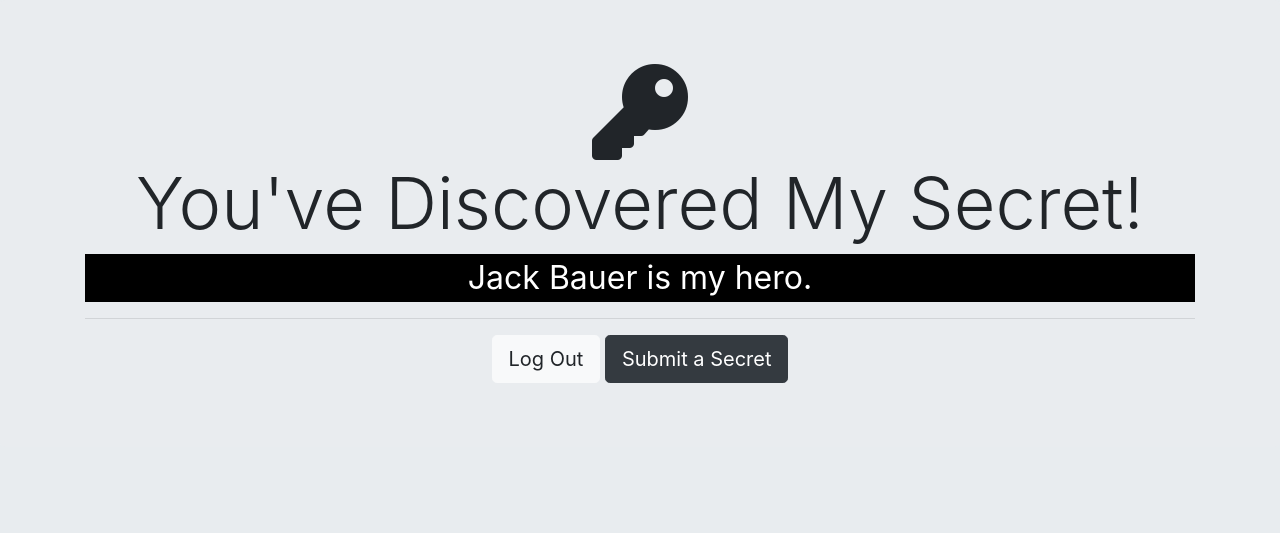
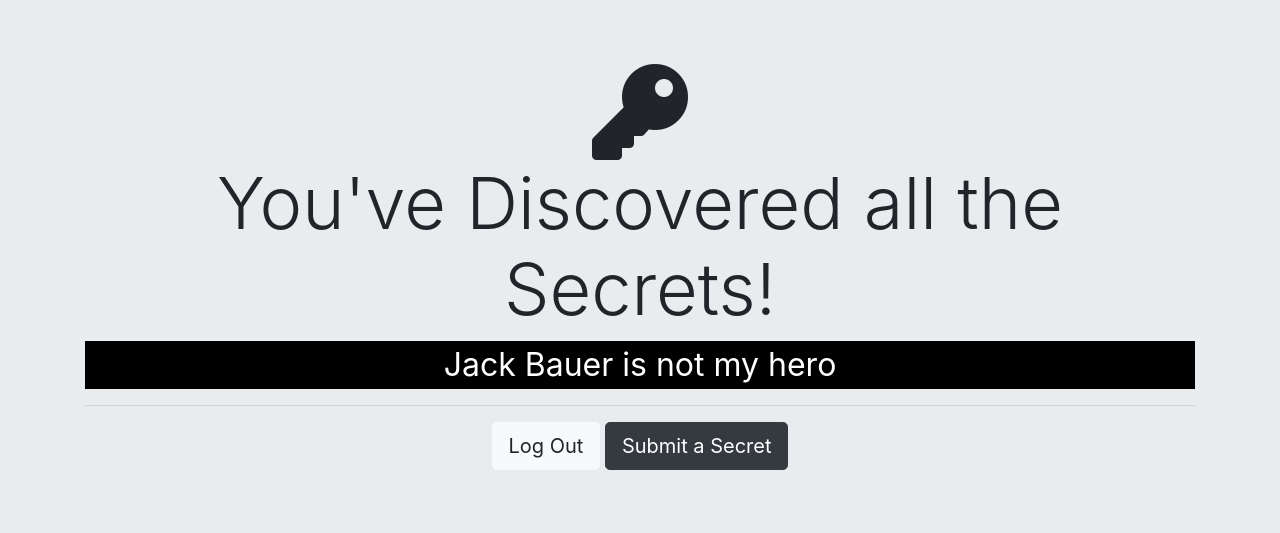
Before and after one commit to beedu18/webdev, a Node server app: page /secrets in a window 1280 px wide. Shown: the top 533 px of the page. Run offline with Node 20, Linux system fonts and the light colour scheme; the visitor is signed in with stand-in values (Sample User, id 1); some libraries are stand-ins or nearby versions.

Commit message:
authenticated users can submit secrets

```diff
--- a/authentication/app.js
+++ b/authentication/app.js
@@ -30,12 +30,14 @@
 mongoose.connect("mongodb://localhost:27017/userDB", {
     useNewUrlParser: true,
     useUnifiedTopology: true,
-    useCreateIndex: true
+    useCreateIndex: true,
+    useFindAndModify: false
 });
 
 const userSchema = new mongoose.Schema({
     email: String,
-    password: String
+    password: String,
+    secret: String
 });
 
 userSchema.plugin(passportLocalMongoose);
@@ -49,11 +51,17 @@
 passport.deserializeUser(User.deserializeUser());
 
 app.get("/", (req, res) => {
-    res.render("home");
+    if(req.isAuthenticated())
+        res.redirect("/secrets");
+    else
+        res.render("home");
 });
 
 app.get("/register", (req, res) => {
-    res.render("register");
+    if(req.isAuthenticated())
+        res.redirect("/secrets");
+    else
+        res.render("register");
 });
 
 app.post("/register", (req, res) => {
@@ -71,7 +79,11 @@
 });
 
 app.get("/login", (req, res) => {
-    res.render("login");
+    if(req.isAuthenticated())
+        res.redirect("/secrets");
+    else
+        res.render("login");
+
 });
 
 app.post("/login", (req, res) => {
@@ -95,7 +107,12 @@
 
 app.get("/secrets", (req, res) => {
     if(req.isAuthenticated()) {
-        res.render("secrets");
+        User.find({"secret": {$ne: null}}, (err, found) => {
+            if(!err)
+                res.render("secrets", {users: found});
+            else
+                res.send(err);
+        });
     }
     else
         res.redirect("/login");
@@ -106,6 +123,26 @@
     res.redirect("/");
 });
 
+app.get("/submit", (req, res) => {
+    if(req.isAuthenticated())
+        res.render("submit");
+    else
+        res.redirect("/login");
+});
+
+app.post("/submit", (req, res) => {
+    const secret = req.body.secret;
+    User.findOneAndUpdate({_id: req.user._id}, {
+        $set: {'secret': secret}},
+        (err, result) => {
+            if(!err)
+                res.redirect("/secrets");
+            else
+                res.send(err);
+        }
+    );
+});
+
 app.listen(3000, () => {
     console.log("Server started on port 3000");
 });
--- a/authentication/views/secrets.ejs
+++ b/authentication/views/secrets.ejs
@@ -3,8 +3,11 @@
 <div class="jumbotron text-center">
   <div class="container">
     <i class="fas fa-key fa-6x"></i>
-    <h1 class="display-3">You've Discovered My Secret!</h1>
-    <p class="secret-text">Jack Bauer is my hero.</p>
+    <h1 class="display-3">You've Discovered all the Secrets!</h1>
+    <p class="secret-text">Jack Bauer is not my hero</p>
+    <% users.forEach(user => { %>
+        <p class="secret-text"><%= user.secret %></p>
+    <% }); %>
     <hr>
 
     <a class="btn btn-light btn-lg" href="/logout" role="button">Log Out</a>
```
